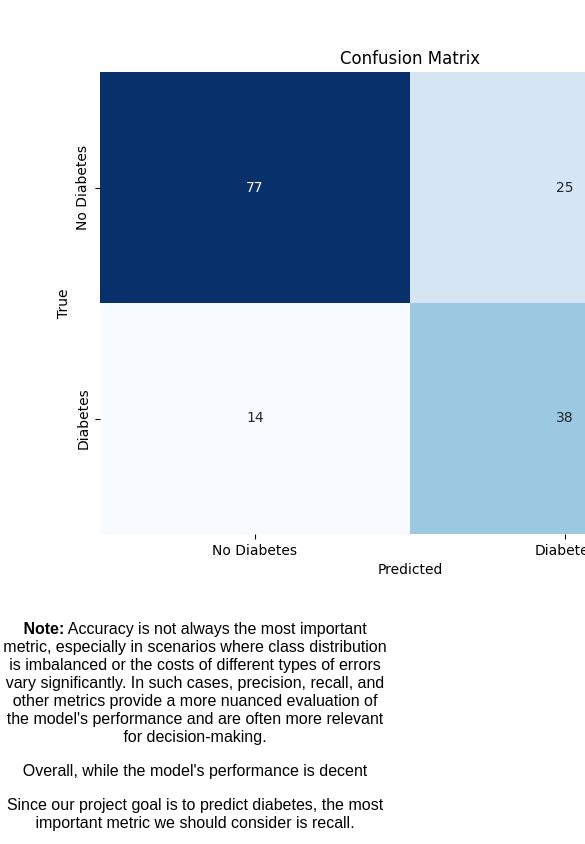
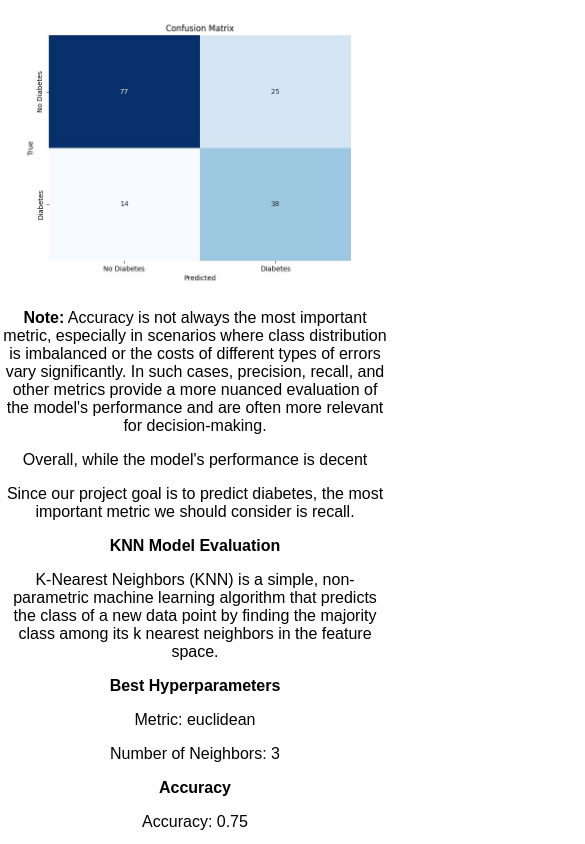
Before and after one commit to Debbatisudheer/knn, a plain HTML site: page index.html in a window 390 px wide. Shown: the top 844 px of the page, 585 px wide, since content can reach past the window. Drawn offline with Linux system fonts and the light colour scheme.

Commit message:
Update styles.css

```diff
--- a/styles.css
+++ b/styles.css
@@ -41,4 +41,11 @@ body {
     table td:not(:last-child) {
         margin-bottom: 10px;
     }
+     /* Make images responsive */
+    img {
+        max-width: 100%;
+        height: auto;
+        display: block;
+        margin: 0 auto; /* Center align the image */
+    }
 }
```
